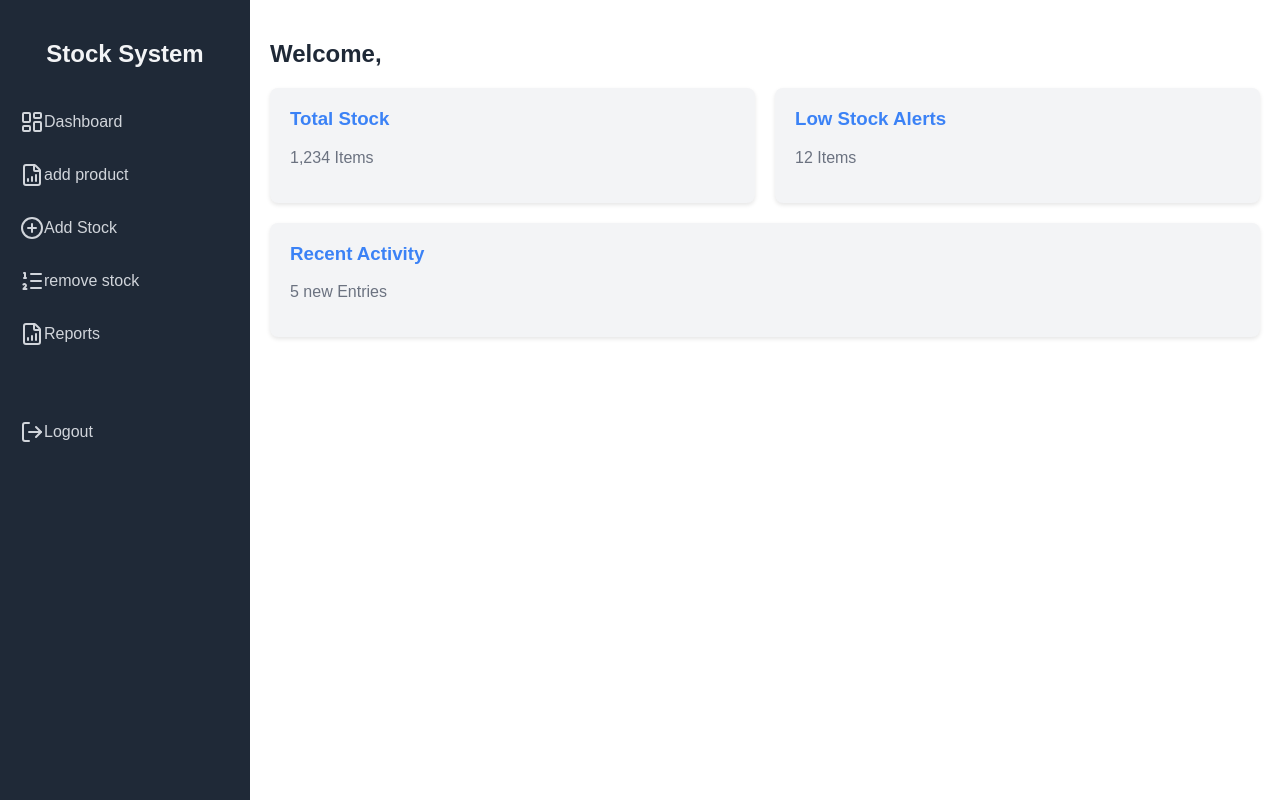
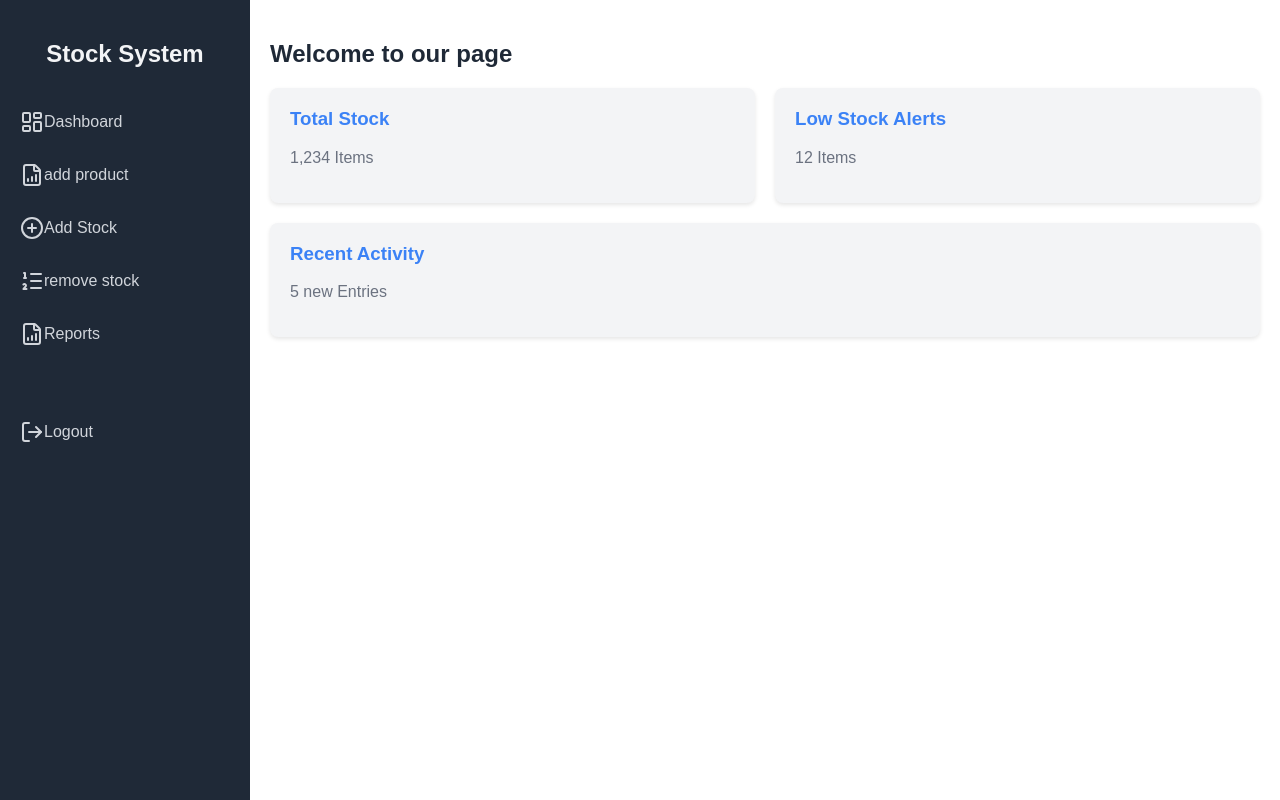
Before and after one commit to dieume111/Store, a PHP site: page /dashboard.php in a window 1280 px wide. Run offline with PHP 8.4, Linux system fonts and the light colour scheme; some libraries are stand-ins or nearby versions.

Commit message:
regis
ncweiouchp9weuchnlkQSM X.kas ncu

```diff
--- a/dashboard.php
+++ b/dashboard.php
@@ -59,7 +59,7 @@
     <?php include 'includes/sidebar.php'; ?>
 
     <div class="dashboard">
-        <h2>Welcome, </h2>
+        <h2>Welcome to our page</h2>
 
         <!-- Widgets Section -->
         <div class="widgets">
```
